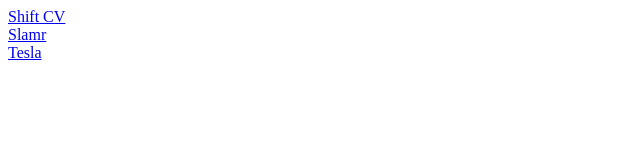
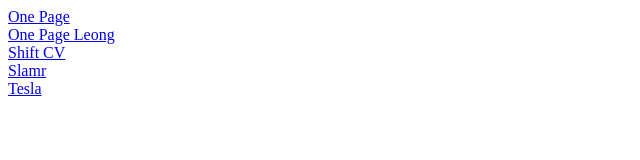
Before and after one commit to lzwork/lzwork.github.io, a plain HTML site: page index.html in a window 1280 px wide. Shown: the whole page, without its empty margins (0-640 px from the left). Drawn offline with Linux system fonts and the light colour scheme.

Commit message:
add links to one page and leong

```diff
--- a/index.html
+++ b/index.html
@@ -1,3 +1,7 @@
+<a href="http://lzwork.github.io/OnePageText/index.html">One Page</a>
+</br>
+<a href="http://lzwork.github.io/OnePageTextLeongStyle/index.html">One Page Leong</a>
+</br>
 <a href="http://lzwork.github.io/ShiftCV/index.html">Shift CV</a>
 </br>
 <a href="http://lzwork.github.io/Slamr/index.html">Slamr</a>
```
